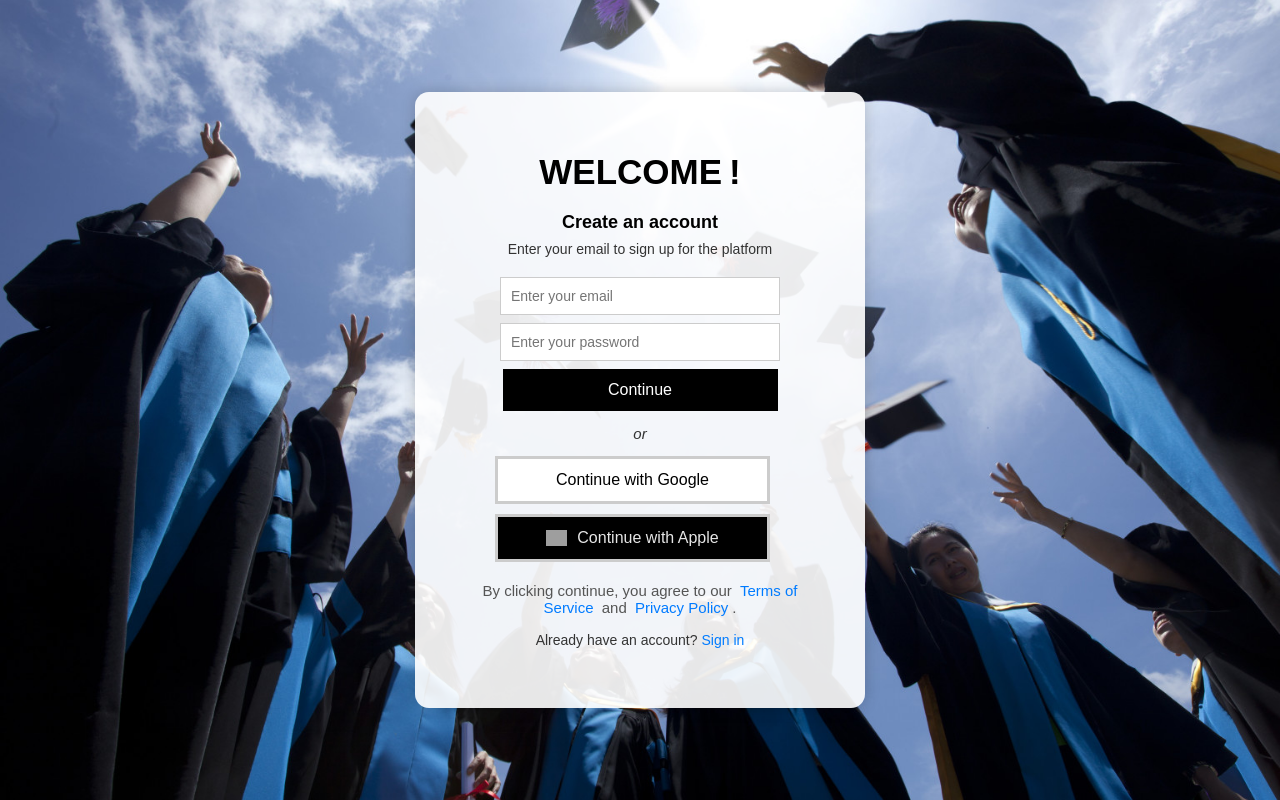
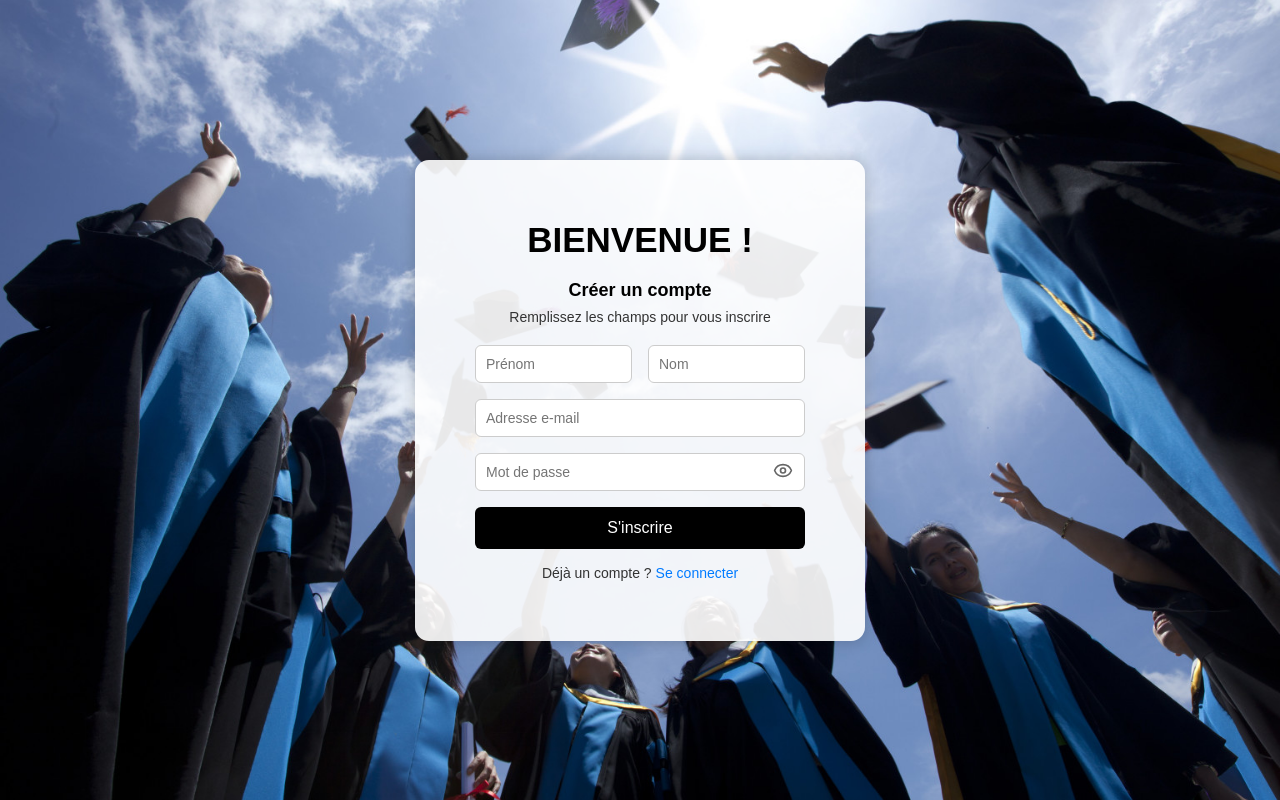
Before and after one commit to Tendriy/platforme_Web_Ui, a React (Vite) app: page /sign-up in a window 1280 px wide. Built offline with nearby package versions, Linux system fonts and the light colour scheme; no server answers; grey boxes are pictures that could not be loaded.

Commit message:
ajout page d'inscription

```diff
--- a/src/pages/auth/SignIn.jsx
+++ b/src/pages/auth/SignIn.jsx
@@ -69,10 +69,8 @@ function SignIn() {
   return (
     <Wrapper>
       <Container>
-        <Title>
-          Bienvenue sur <Highlight>Plateforme</Highlight>
-        </Title>
-
+        <Title>BIENVENUE !</Title>
+        <TitleH4>Se connecter</TitleH4>
         <Para>Connectez-vous pour accéder à votre compte</Para>
 
         <Form onSubmit={handleSubmit(onSubmit)}>
@@ -98,7 +96,7 @@ function SignIn() {
             {loading ? 'Chargement...' : 'Se connecter'}
           </Button>
 
-          {error && <ErrorText>{error.message || 'Une erreur est survenue'}</ErrorText>}
+          {error && <ErrorText>{error || 'Une erreur est survenue'}</ErrorText>}
         </Form>
 
         <Divider>ou</Divider>
@@ -132,21 +130,20 @@ const Container = styled.div`
 `;
 
 const Title = styled.h1`
-  font-size: 32px;
-  color: #111;
-  margin-bottom: 12px;
+  font-size: 35px;
+  margin-bottom: 20px;
+  color: #000;
 `;
 
-
-
-const Highlight = styled.span`
-  color: #007bff;
+const TitleH4 = styled.h4`
+  margin: 8px 0;
+  font-size: 18px;
 `;
 
 const Para = styled.p`
-  color: #555;
-  margin-bottom: 24px;
-  font-size: 15px;
+  color: #333;
+  margin-bottom: 20px;
+  font-size: 14px;
 `;
 
 const Form = styled.form`
--- a/src/pages/auth/SignUp.jsx
+++ b/src/pages/auth/SignUp.jsx
@@ -1,63 +1,137 @@
-import React from 'react';
+import React, { useState } from 'react';
 import styled from 'styled-components';
 import { Link, useNavigate } from 'react-router-dom';
+import { useForm } from 'react-hook-form';
+import { zodResolver } from '@hookform/resolvers/zod';
+import { z } from 'zod';
+import { Eye, EyeOff } from 'lucide-react';
+
 import Button from '~/components/ui/Button';
 import Input from '~/components/ui/Input';
 import { Wrapper } from '~/styles/style';
+import { exec } from '~/utils/exec';
+import axiosClient from '~/config/axiosClient';
 
-function SignUp() {
-  const navigate = useNavigate()
+const signUpSchema = z.object({
+  firstName: z.string().min(1, "Le prénom est requis"),
+  lastName: z.string().min(1, "Le nom est requis"),
+  email: z.email("Email invalide"),
+  password: z.string().min(6, "Le mot de passe doit contenir au moins 6 caractères"),
+});
 
-  const submitEmail = () => {
-    navigate('/sign-in')
+export default function SignUp() {
+  const navigate = useNavigate();
+  const [showPassword, setShowPassword] = useState(false);
+  const [error, setError] = useState(null);
+  const [loading, setLoading] = useState(false);
+
+  const {
+    register,
+    handleSubmit,
+    formState: { errors, isSubmitting }
+  } = useForm({
+    resolver: zodResolver(signUpSchema),
+  });
+
+  const onSubmit = async (data) => {
+    const res = await exec(
+      () => axiosClient.post('/auth/sign-up', {
+        prenom: data.firstName,
+        nom: data.lastName,
+        email: data.email,
+        motDePasse: data.password,
+      }),
+      setLoading,
+      setError
+    );
+    if (res) {
+      navigate('/sign-in');
+    }
   };
 
   return (
     <Wrapper>
       <Container>
-        <Title>WELCOME !</Title>
-        <TitleH4>Create an account</TitleH4>
-        <Para>Enter your email to sign up for the platform</Para>
+        <Title>BIENVENUE !</Title>
+        <TitleH4>Créer un compte</TitleH4>
+        <Para>Remplissez les champs pour vous inscrire</Para>
 
-        <Row>
-          <Input type='email' id='email' placeholder='Enter your email' />
-          <Input type='password' id='password' placeholder='Enter your password' />
-          <Button onClick={submitEmail}>Continue</Button>
-        </Row>
+        <Form onSubmit={handleSubmit(onSubmit)}>
+          <Row>
+            <InputWrapper>
+              <Input
+                type="text"
+                placeholder="Prénom"
+                {...register('firstName')}
+                $borderRadius="6px"
+                $width="100%"
+              />
+              {errors.firstName && <ErrorText>{errors.firstName.message}</ErrorText>}
+            </InputWrapper>
 
-        <Divider>or</Divider>
+            <InputWrapper>
+              <Input
+                type="text"
+                placeholder="Nom"
+                {...register('lastName')}
+                $borderRadius="6px"
+                $width="100%"
+              />
+              {errors.lastName && <ErrorText>{errors.lastName.message}</ErrorText>}
+            </InputWrapper>
+          </Row>
 
-        <ButtonGroup>
-          <FirstButton>
-            Continue with Google
-          </FirstButton>
+          <Row>
+            <InputWrapperFull>
+              <Input
+                type="email"
+                placeholder="Adresse e-mail"
+                {...register('email')}
+                $borderRadius="6px"
+                $width="100%"
+              />
+              {errors.email && <ErrorText>{errors.email.message}</ErrorText>}
+            </InputWrapperFull>
+          </Row>
 
-          <SecondButton>
-            <Image
-              src='https://upload.wikimedia.org/wikipedia/commons/f/fa/Apple_logo_black.svg'
-              alt='Apple logo'
-            />
-            Continue with Apple
-          </SecondButton>
-        </ButtonGroup>
+          <Row>
+            <InputWrapperFull style={{ position: 'relative' }}>
+              <Input
+                type={showPassword ? 'text' : 'password'}
+                placeholder="Mot de passe"
+                {...register('password')}
+                $borderRadius="6px"
+                $width="100%"
+                style={{ paddingRight: '40px' }}
+              />
+              <TogglePasswordButton
+                type="button"
+                $hasError={!!errors?.password?.message}
+                onClick={() => setShowPassword(!showPassword)}
+                aria-label={showPassword ? "Hide password" : "Show password"}
+              >
+                {showPassword ? <EyeOff size={20} /> : <Eye size={20} />}
+              </TogglePasswordButton>
+              {errors.password && <ErrorText>{errors.password.message}</ErrorText>}
+            </InputWrapperFull>
+          </Row>
 
-        <Other>
-          By clicking continue, you agree to our <span>Terms of Service</span> and{' '}
-          <span>Privacy Policy</span>.
-        </Other>
+          <Button type="submit" $width="100%" disabled={isSubmitting || loading} $borderRadius="6px">
+            {isSubmitting ? "Inscription en cours..." : "S'inscrire"}
+          </Button>
+
+          {error && <ErrorText>{error || 'Une erreur est survenue'}</ErrorText>}
+        </Form>
 
         <HaveAccount>
-          Already have an account?
-          <StyledLink to='/sign-in'>Sign in</StyledLink>
+          Déjà un compte ?
+          <StyledLink to='/sign-in'>Se connecter</StyledLink>
         </HaveAccount>
       </Container>
     </Wrapper>
   );
 }
 
-export default SignUp;
-
-/* ---------- styled components ---------- */
 
 const Container = styled.div`
   background-color: rgba(255, 255, 255, 0.9);
@@ -86,25 +160,54 @@ const Para = styled.p`
   font-size: 14px;
 `;
 
-const Divider = styled.p`
-  color: #333;
-  margin: 14px 0;
-  font-size: 15px;
-  font-style: italic;
+const Form = styled.form`
+  display: flex;
+  flex-direction: column;
+  gap: 16px;
+  align-items: center;
+  width: 100%;
 `;
 
-const Other = styled.p`
-  font-size: 15px;
-  color: #555;
-  margin-top: 20px;
+const Row = styled.div`
+  display: flex;
+  gap: 16px;
+  width: 100%;
+  justify-content: center;
+  flex-wrap: wrap;
+`;
 
-  span {
-    color: #007bff;
-    text-decoration: none;
-    margin: 0 4px;
-    cursor: pointer;
-  }
+const InputWrapper = styled.div`
+  flex: 1 1 45%;
+  display: flex;
+  flex-direction: column;
 `;
+
+const InputWrapperFull = styled.div`
+  flex: 1 1 100%;
+  display: flex;
+  flex-direction: column;
+  position: relative;
+`;
+
+const TogglePasswordButton = styled.button`
+  position: absolute;
+  top: 50%;
+  right: 12px;
+  transform: ${({ $hasError }) => ($hasError ? 'translateY(-80%)' : 'translateY(-50%)')} ;
+
+  background: transparent;
+  border: none;
+  cursor: pointer;
+  color: #666;
+`;
+
+const ErrorText = styled.span`
+  color: #d32f2f;
+  font-size: 13px;
+  margin-top: 4px;
+  align-self: flex-start;
+`;
+
 
 const HaveAccount = styled.p`
   font-size: 14px;
@@ -122,40 +225,3 @@ const StyledLink = styled(Link)`
     text-decoration: underline;
   }
 `;
-
-const Row = styled.div`
-  display: flex;
-  flex-direction: column;
-  gap: 8px;
-  align-items: center;
-`;
-
-const ButtonGroup = styled.div`
-  margin-left: 20px;
-`;
-
-const FirstButton = styled(Button)`
-  display: flex;
-  align-items: center;
-  justify-content: center;
-  gap: 10px;
-  background: #fff;
-  color: #000;
-  border: 3px solid #ccc;
-  margin-bottom: 10px;
-`;
-
-const SecondButton = styled(Button)`
-  display: flex;
-  align-items: center;
-  justify-content: center;
-  gap: 10px;
-  background: #000;
-  color: rgba(255, 255, 255, 0.9);
-  border: 3px solid #ccc;
-`;
-
-const Image = styled.img`
-  width: 21px;
-  height: 16px;
-`;
```
